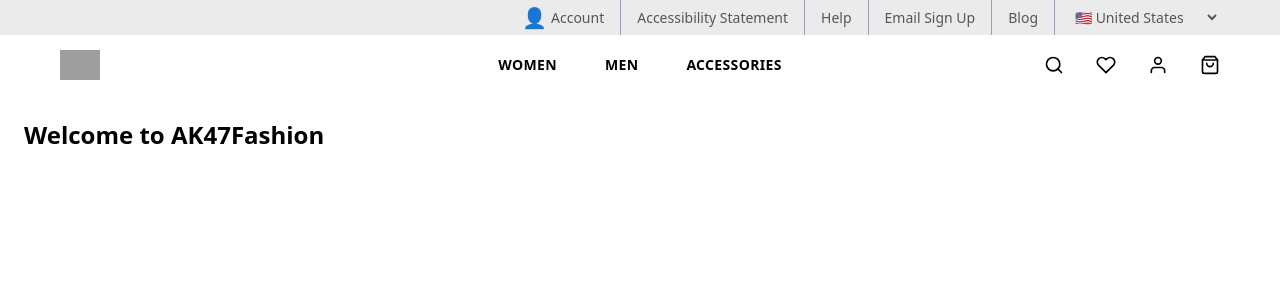
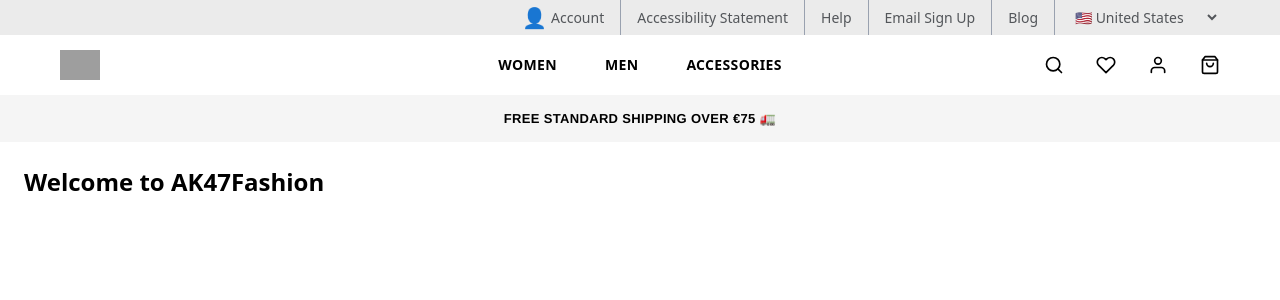
Before and after one commit to AntipasBen23/ak47fashion, a Next.js app: page / in a window 1280 px wide. Shown: the top 300 px of the page. Built offline with nearby package versions, Linux system fonts and the light colour scheme; grey boxes are pictures that could not be loaded.

Commit message:
feat: add third promo navbar with centered shipping message

```diff
--- /dev/null
+++ b/src/app/Components/NavBarPromo.tsx
@@ -0,0 +1,11 @@
+'use client';
+
+export default function NavBarPromo() {
+  return (
+    <div className="bg-[#F5F5F5] h-[47px] w-full flex items-center justify-center">
+      <span className="text-[13px] text-black font-[Montserrat,Helvetica,Arial,sans-serif] font-semibold tracking-wide">
+        FREE STANDARD SHIPPING OVER €75 🚛
+      </span>
+    </div>
+  );
+}
--- a/src/app/page.tsx
+++ b/src/app/page.tsx
@@ -1,12 +1,13 @@
 import NavBarTop from './Components/NavBarTop';
 import NavBarMain from './Components/NavBarMain';
-
+import NavBarPromo from './Components/NavBarPromo'
 
 export default function HomePage() {
   return (
     <>
       <NavBarTop />
       <NavBarMain />
+      <NavBarPromo />
       <main className="p-6">
         <h1 className="text-2xl font-bold">Welcome to AK47Fashion</h1>
       </main>
```
